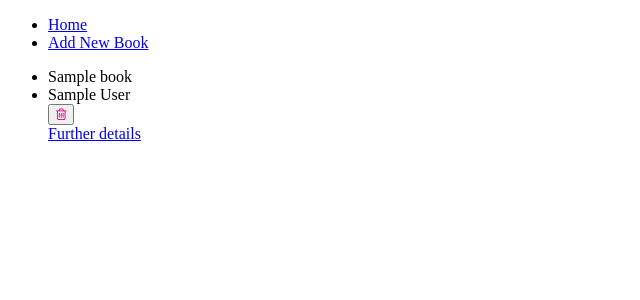
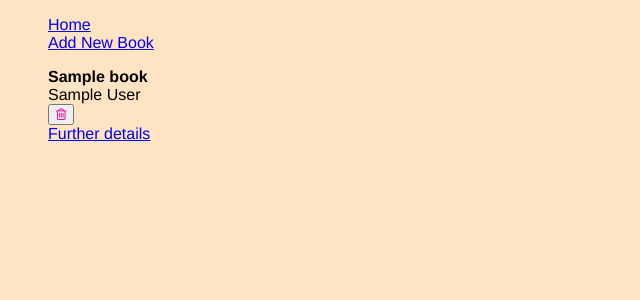
Before and after one commit to sandramolina/one_to_many_lab, a Flask app: page / in a window 1280 px wide. Shown: the top 300 px of the page, without its empty margins (0-640 px from the left). Run offline with Flask 2, Linux system fonts and the light colour scheme; a database or web service that is not in the repository returns one stand-in record (values such as "Sample title"); some libraries are stand-ins or nearby versions.

Commit message:
adds some styling

```diff
--- /dev/null
+++ b/static/style.css
@@ -0,0 +1,16 @@
+body {
+    background-color: bisque;
+    font-family: 'Franklin Gothic Medium', 'Arial Narrow', Arial, sans-serif;
+}
+
+ul {
+    list-style: none;
+}
+
+.book-title {
+    font-weight: bolder;
+}
+
+.container-book-list {
+    border-color: blueviolet;
+}
--- a/templates/index.html
+++ b/templates/index.html
@@ -2,7 +2,8 @@
 {% block content %}
 {% for book in all_books %}
 <ul>
-    <li>{{book.title}}</li>
+    <div class="container-book-list">
+    <li class="book-title">{{book.title}}</li>
     <li>{{book.author.first_name}} {{book.author.last_name}}</li>
     <form action="/{{book.id}}/delete" method="post">
         <button>
@@ -11,6 +12,7 @@
         <br>
         <a href="/{{book.id}}">Further details</a>
     </form>
+    </div>
 </ul>
 
 {% endfor %}
```
